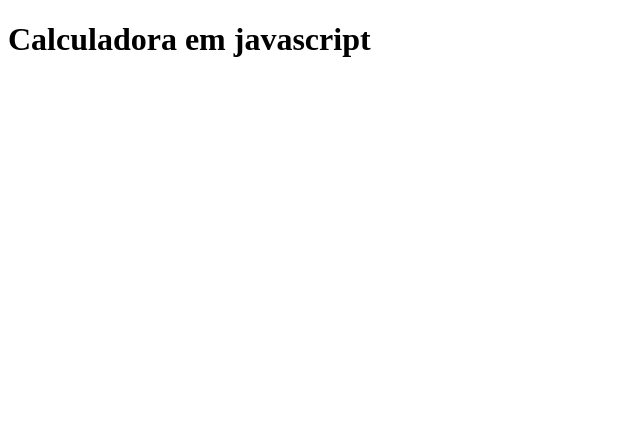
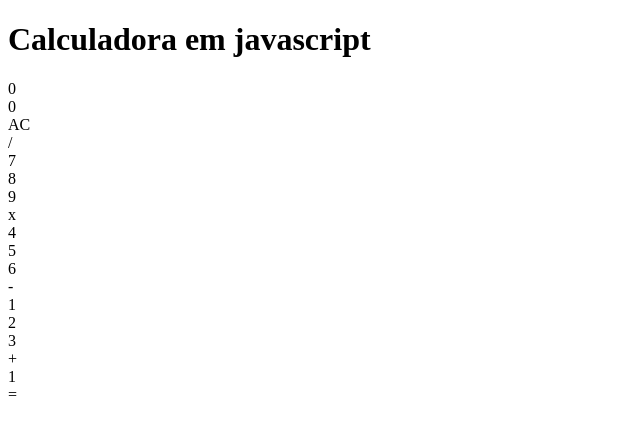
Before and after one commit to felipeat07/calculadora_js, a plain HTML site: page index.html in a window 1280 px wide. Shown: the whole page, without its empty margins (0-640 px from the left). Drawn offline with Linux system fonts and the light colour scheme.

Commit message:
finalizando o html da calculadora

```diff
--- a/index.html
+++ b/index.html
@@ -12,6 +12,52 @@
 
     <h1>Calculadora em javascript</h1>
 
+    <div id="calculator">
+        <div id="screen-container">
+            <div id="upper-number">0</div>
+            <div id="result-number">0</div>
+        </div>
+
+        <div id="buttons-container">
+
+                <div id="btn-container">
+                    <div class="btn" id="ac-btn">AC</div>
+                    <div class="btn" id="division-btn">/</div>
+                </div>
+
+                <div id="btn-container">
+                    <div class="btn">7</div>
+                    <div class="btn">8</div>
+                    <div class="btn">9</div>
+                    <div class="btn" id="multiplication-btn">x</div>
+                </div>
+
+                <div id="btn-container">
+                    <div class="btn">4</div>
+                    <div class="btn">5</div>
+                    <div class="btn">6</div>
+                    <div class="btn" id="minus-btn">-</div>
+                </div>
+
+                <div id="btn-container">
+                    <div class="btn">1</div>
+                    <div class="btn">2</div>
+                    <div class="btn">3</div>
+                    <div class="btn" id="plus-btn">+</div>
+                </div>
+
+                <div id="btn-container">
+                    <div class="btn" id="zero-btn">1</div>
+                    <div class="btn" id="equals-btn">=</div>
+                </div>
+
+        </div>
+
+
+    </div>
+
+
+
 
     <script src="script.js"></script>
 </body>
```
